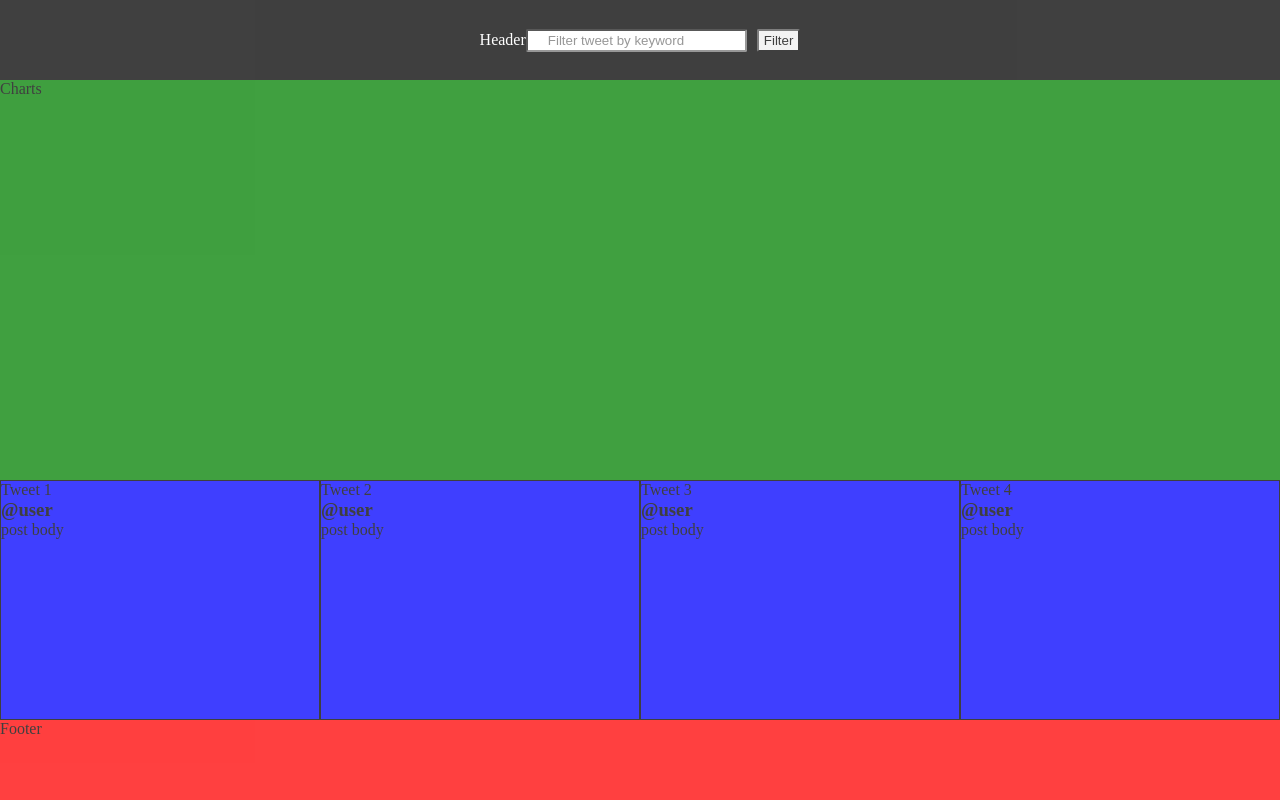
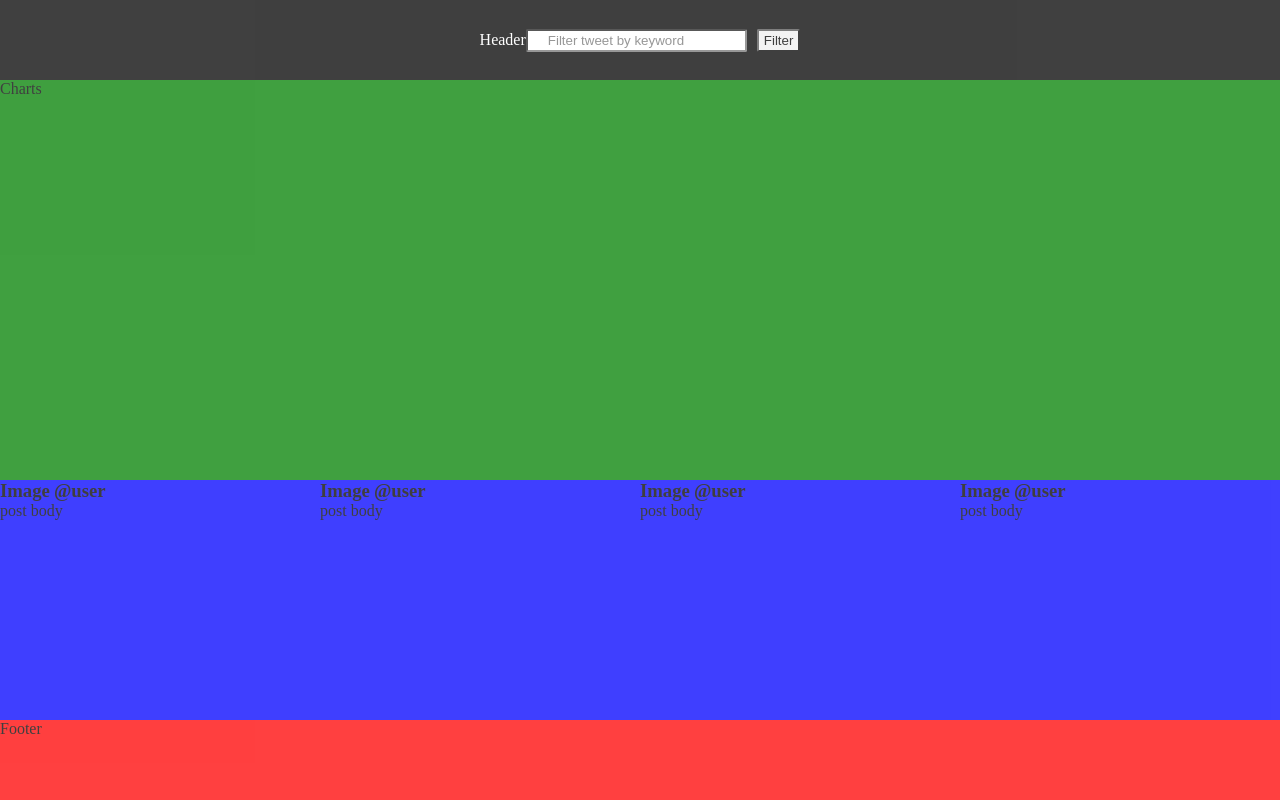
Before and after one commit to nigelrodrigues15/Sentey, a website built with webpack: page public/index.html in a window 1280 px wide. Built offline with nearby package versions, Linux system fonts and the light colour scheme.

Commit message:
added tweets

```diff
--- a/public/index.html
+++ b/public/index.html
@@ -25,21 +25,25 @@
       <div id="charts" class="charts">Charts
       </div>
       <div class="tweets">
-        <div class="tweet-1">Tweet 1
-          <h3>@user</h3>
-          <p>post body</p>
+        <div class="tweet-1">
+          <h3 class="tweet-1-img">Image</h3>
+          <h3 class="tweet-1-author">@user</h3>
+          <p class="tweet-1-post">post body</p>
         </div>
-        <div class="tweet-2">Tweet 2
-          <h3>@user</h3>
-          <p>post body</p>
+        <div class="tweet-2">
+          <h3 class="tweet-2-img">Image</h3>
+          <h3 class="tweet-2-author">@user</h3>
+          <p class="tweet-2-post">post body</p>
         </div>
-        <div class="tweet-3">Tweet 3
-          <h3>@user</h3>
-          <p>post body</p>
+        <div class="tweet-3">
+          <h3 class="tweet-3-img">Image</h3>
+          <h3 class="tweet-3-author">@user</h3>
+          <p class="tweet-3-post">post body</p>
         </div>
-        <div class="tweet-4">Tweet 4
-          <h3>@user</h3>
-          <p>post body</p>
+        <div class="tweet-4">
+          <h3 class="tweet-4-img">Image</h3>
+          <h3 class="tweet-4-author">@user</h3>
+          <p class="tweet-4-post">post body</p>
         </div>
       </div>
       <div class="footer">Footer</div>
--- a/public/javascripts/index.js
+++ b/public/javascripts/index.js
@@ -2,15 +2,19 @@
 import axios from "axios";
 // const wordChart = require('./wordCloud');
 import { postFreq } from "./wordCloud";
+import { handleTweets } from "./tweets";
 document.addEventListener("DOMContentLoaded", () => {
 
   let posts;
   const twitterPosts = query => {
+    // debugger
     axios
       .get(`/search/keyword?match_params=${query}`)
       .then(response => {
         console.log(response.data.statuses);
-        postFreq(response.data.statuses);
+        posts = response.data.statuses;
+        postFreq(posts);
+        handleTweets(posts);
         // wordChart.postFreq(posts);
       })
       .catch(function(error) {
@@ -18,15 +22,9 @@ document.addEventListener("DOMContentLoaded", () => {
       });
   };
 
-  let $filter = $(".filter").val();
-  // $(".submit").click(() => getTweets($filter, ".tweets"));
 
-  // const getTweets =($filter, element) {
-  //   posts = twitterPosts($filter);
-  //   posts.forEach((el) => {
-  //     $(element).append(el.text);
-  //   });
-  // }
+  $(".submit").click(() => twitterPosts($(".filter").val()));
+
 
   const analysis = text => {
     axios
--- /dev/null
+++ b/public/javascripts/tweets.js
@@ -0,0 +1,14 @@
+export const handleTweets = function(posts) {
+  for (let i = 1; i < 5; i++) {
+    let post = posts[i].text;
+    let author = posts[i].user.screen_name;
+    let image = posts[i].user.profile_image_url_https;
+    let tweetI = ".tweet-" + `${i}` + "-img";
+    let tweetA = ".tweet-" + `${i}` + "-author";
+    let tweetP = ".tweet-" + `${i}` + "-post";
+    $(tweetI).html(`<img id='profileImg' src='${image}'/>`);
+    $(tweetA).text(`@${author}`);
+    $(tweetP).text(`${post}`);
+    debugger;
+  }
+};
--- a/public/javascripts/wordCloud.js
+++ b/public/javascripts/wordCloud.js
@@ -19,7 +19,7 @@ export const postFreq = function(posts) {
     "her",
     "i",
     "i'm",
-    "and"
+    "https"
   ];
   for (let i = 0; i < posts.length; i++) {
     // debugger
@@ -37,10 +37,13 @@ export const postFreq = function(posts) {
   for (let k = 0; k < Object.keys(freq).length; k++) {
     // debugger
     let keys = Object.keys(freq);
+    // && freq[keys[k]] > 1
+      if (keys[k].length > 3 ) {
       data.push({
         name: keys[k],
         value: freq[keys[k]]
       });
+    }
   }
   console.log(data);
   createChart(data);
@@ -83,7 +86,7 @@ export const createChart = function(data) {
           },
           emphasis: {
             shadowBlur: 10,
-            shadowColor: "#333",
+            shadowColor: "#333"
           }
         },
         data: data
--- a/public/style.css
+++ b/public/style.css
@@ -41,8 +41,21 @@
   background-color: blue;
   opacity: 0.75;
 }
-div[class^="tweet-"] {
-    border: 1px solid black;
+.tweet-1-img,
+.tweet-2-img,
+.tweet-3-img,
+.tweet-4-img {
+  display: inline-block;
+}
+#profileImg {
+  width: 30px;
+  border-radius: 15px;
+}
+.tweet-1-author,
+.tweet-2-author,
+.tweet-3-author,
+.tweet-4-author {
+  display: inline-block;
 }
 .footer {
   grid-column-start: 1;
```
Lines whose indentation alone changed are shown as unchanged.
